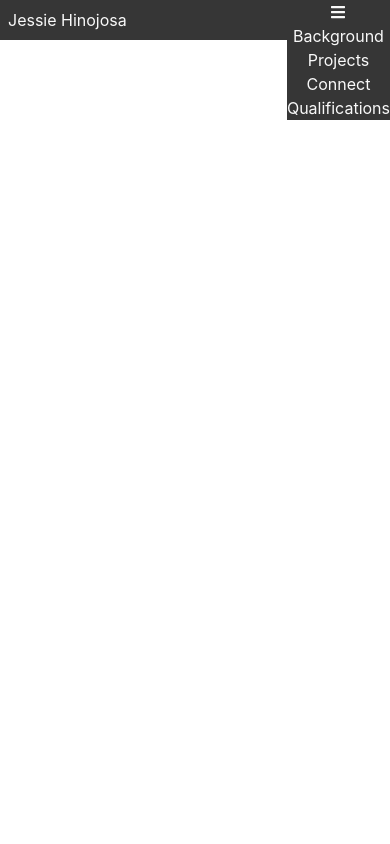
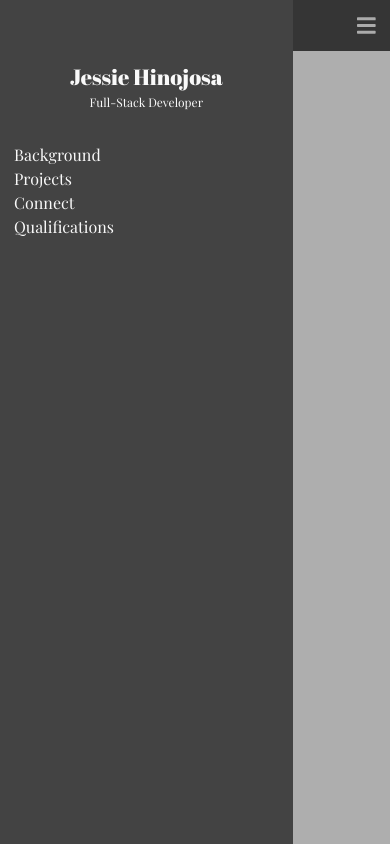
Before and after one commit to JessieHinojosa/personal-portfolio, a React (Create React App) app in the folder client/: page / in a window 390 px wide. Both pictures are taken after a click on the icon 375 px from the left and 20 px from the top of the page. Built offline with nearby package versions, Linux system fonts and the light colour scheme.

Commit message:
added mobile nav, still formatting design

```diff
--- a/client/package.json
+++ b/client/package.json
@@ -14,6 +14,7 @@
     "react": "^17.0.2",
     "react-dom": "^17.0.2",
     "react-scripts": "4.0.3",
+    "react-spring": "^9.3.2",
     "web-vitals": "^1.1.2"
   },
   "scripts": {
--- a/client/src/App.js
+++ b/client/src/App.js
@@ -3,7 +3,9 @@ import Hero from './components/Hero';
 
 function App() {
   return (
-    <div className="bg-black h-full text-white p-2">
+    <div className="
+      bg-black h-full text-white
+        px-mobile-x-pg-padding py-mobile-y-pg-padding">
       <Hero />
     </div>
   );
--- a/client/src/components/Header.js
+++ b/client/src/components/Header.js
@@ -4,7 +4,9 @@ import Nav from './Nav'
 const Header = () => {
     return (
         <header className='flex justify-between'>
-            <h1>Jessie Hinojosa</h1>
+            <h1 className='
+              text-nav-heading font-primary
+            '>Jessie Hinojosa</h1>
             <Nav />
         </header>
     )
--- a/client/src/components/Nav.js
+++ b/client/src/components/Nav.js
@@ -4,27 +4,51 @@ import { faBars } from '@fortawesome/free-solid-svg-icons'
 
 const Nav = () => {
     const [toggleMenu, setToggleMenu] = useState(false)
+    const closeMenu = () => {
+        setToggleMenu(false)
+    }
     let menu =
-        <ul className='absolute top-0 right-0 bg-black text-center'>
-            <li>
-                <FontAwesomeIcon
-                icon={faBars}
-                onClick={() => setToggleMenu(!toggleMenu)}
-                />
-            </li>
+      <aside className={`
+      nav-menu absolute top-0 left-0 w-3/4 h-full bg-grey text-center
+      px-mobile-x-pg-padding py-mobile-y-pg-padding
+      `}
+        onClick={()=> {
+            closeMenu()
+        }}
+      >
+        <div className='mt-12'>
+        <h2 className='font-primary text-nav-menu-heading'>Jessie Hinojosa</h2>
+        <h3 className='font-secondary text-nav-menu-subheading'>Full-Stack Developer</h3>
+        <ul className='
+          mt-8 text-left font-secondary
+        '>
             <li>Background</li>
             <li>Projects</li>
             <li>Connect</li>
             <li>Qualifications</li>
         </ul>
+        </div>
+      </aside>
+    let menuMask =
+         <div className='
+           fixed left-0 top-0 bg-black bg-opacity-40 h-full w-full
+        '
+            onClick={()=> {
+                closeMenu()
+            }}
+           >
+        </div>
     return (
         <nav className='
-
+        flex align-middle
         '>
-            {!toggleMenu && <FontAwesomeIcon
+             <FontAwesomeIcon
               icon={faBars}
+              className='h-full w-full'
+              size='lg'
               onClick={() => setToggleMenu(!toggleMenu)}
-            />}
+             />
+            {toggleMenu && menuMask}
             {toggleMenu && menu }
 
         </nav>
--- a/client/src/index.css
+++ b/client/src/index.css
@@ -1,16 +1,21 @@
+@import url("https://fonts.googleapis.com/css2?family=Abril+Fatface&family=Cinzel:wght@600&family=Shadows+Into+Light&display=swap");
+@import url("https://fonts.googleapis.com/css2?family=Playfair+Display&display=swap");
 @tailwind base;
 @tailwind components;
 @tailwind utilities;
 body {
-  margin: 0;
-  font-family: -apple-system, BlinkMacSystemFont, 'Segoe UI', 'Roboto', 'Oxygen',
-    'Ubuntu', 'Cantarell', 'Fira Sans', 'Droid Sans', 'Helvetica Neue',
-    sans-serif;
-  -webkit-font-smoothing: antialiased;
-  -moz-osx-font-smoothing: grayscale;
+	margin: 0;
+	font-family: -apple-system, BlinkMacSystemFont, "Segoe UI", "Roboto", "Oxygen",
+		"Ubuntu", "Cantarell", "Fira Sans", "Droid Sans", "Helvetica Neue",
+		sans-serif;
+	-webkit-font-smoothing: antialiased;
+	-moz-osx-font-smoothing: grayscale;
 }
 
 code {
-  font-family: source-code-pro, Menlo, Monaco, Consolas, 'Courier New',
-    monospace;
+	font-family: source-code-pro, Menlo, Monaco, Consolas, "Courier New",
+		monospace;
 }
+.nav-menu {
+	transition: all 2s linear 1s;
+}
--- a/client/tailwind.config.js
+++ b/client/tailwind.config.js
@@ -7,11 +7,30 @@ module.exports = {
    "black": "#363636",
    "grey": "#434343",
    "white": "#f9f9f9"
+   },
+   fontSize: {
+    'nav-heading': '18px',
+    'nav-menu-heading': '22px',
+    'nav-menu-subheading': '12px',
+   },
+    extend: {
+      spacing:{
+        'mobile-nav-icon': '1.875rem',
+        'mobile-x-pg-padding': '0.875rem',
+        'mobile-y-pg-padding': '0.75rem'
+      }
+   },
+   fontFamily: {
+    primary: ['Abril Fatface', 'cursive'],
+    secondary: ['Playfair Display', 'serif'],
+
   },
-    extend: {},
+
   },
   variants: {
-    extend: {},
+    transitionProperty: ['translate'],
+    extend: {
+    },
   },
   plugins: [],
 }
```
Also changed, not shown: 1 other file (tests, documents, lock files or other folders).
